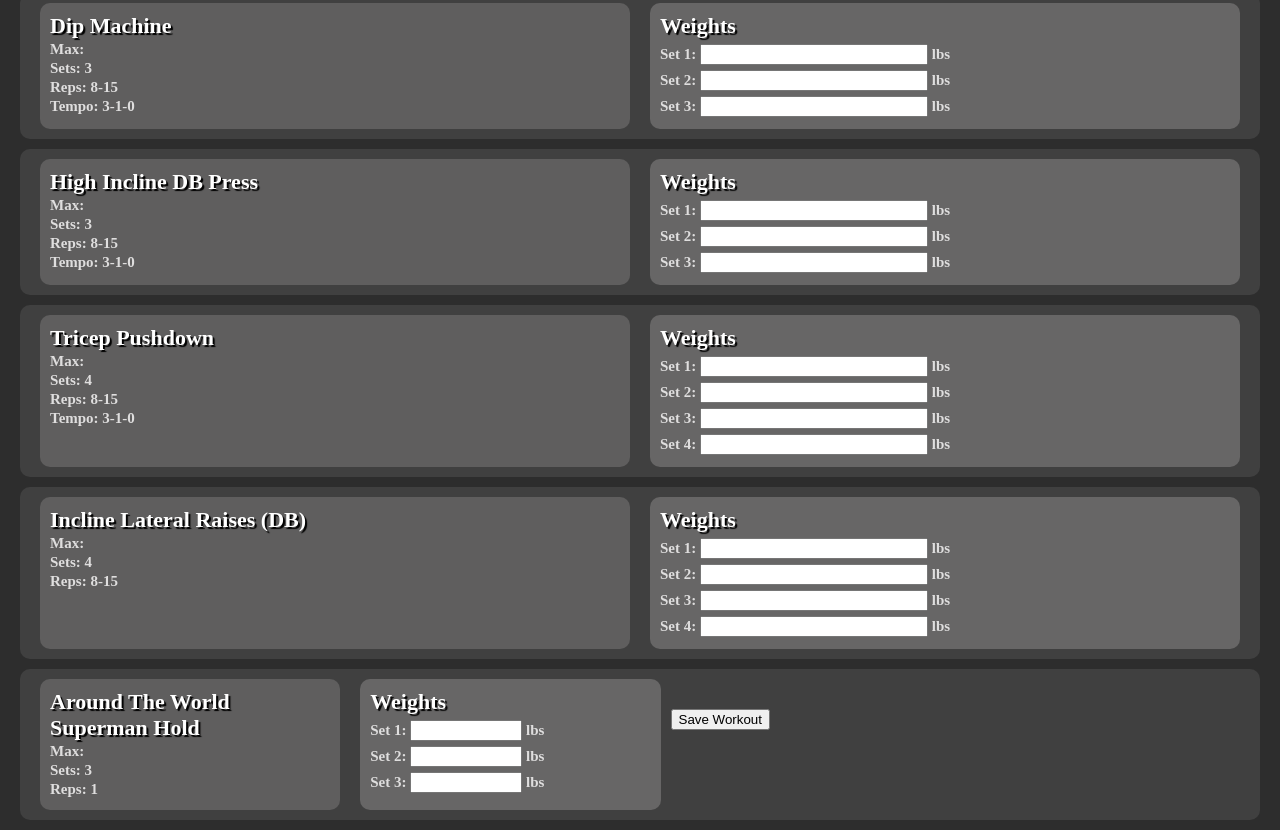
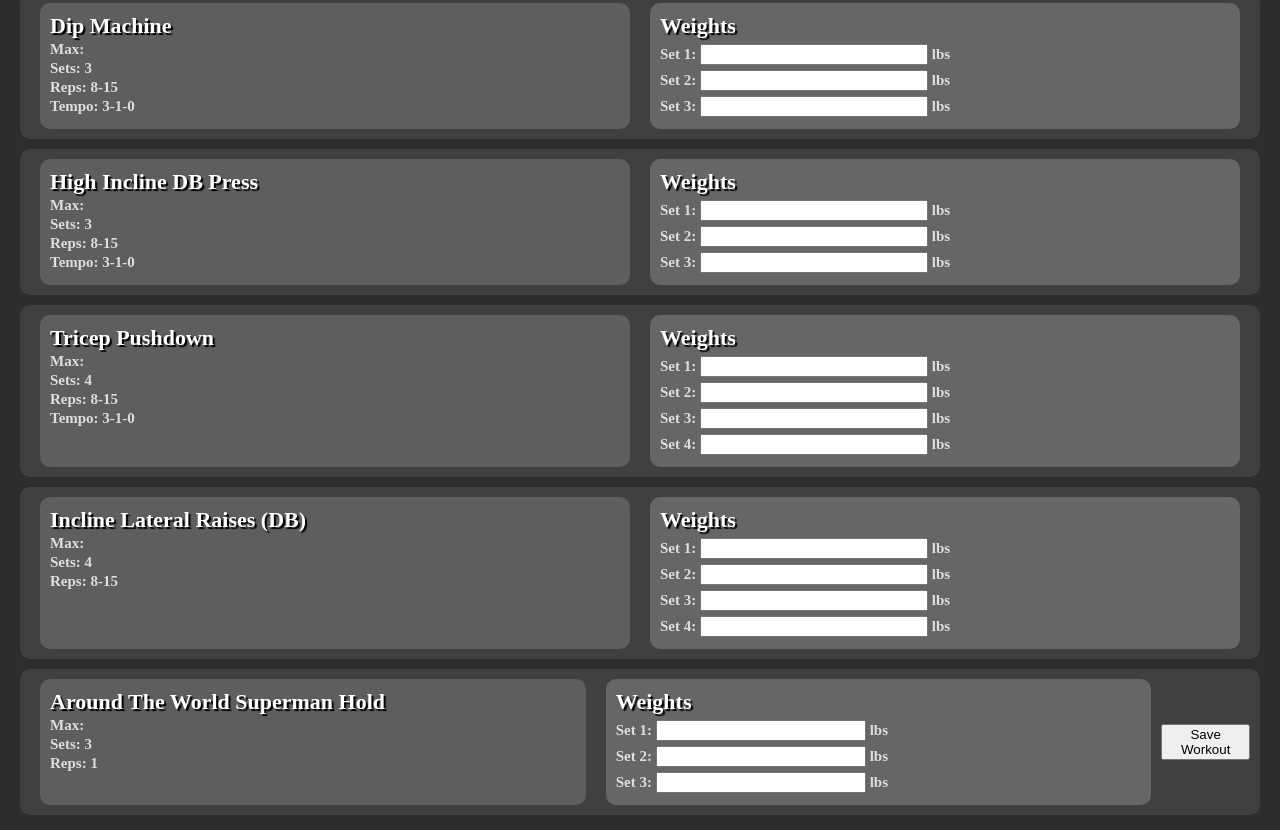
Before and after one commit to DylanFerger/Personal-Lifting-API, a website: page day1.html in a window 1280 px wide. Shown: the part 483-1313 px from the top of the page. Drawn offline with Linux system fonts and the light colour scheme; no server answers.

Commit message:
grid fix

```diff
--- a/public/style.css
+++ b/public/style.css
@@ -147,8 +147,8 @@ section{
 }
 
 .buttonCenter{
-    width: 100%;
-    align-items: center;
+    display: grid;
+    place-items: center;
     margin: 3rem 0;
 }
 
```
